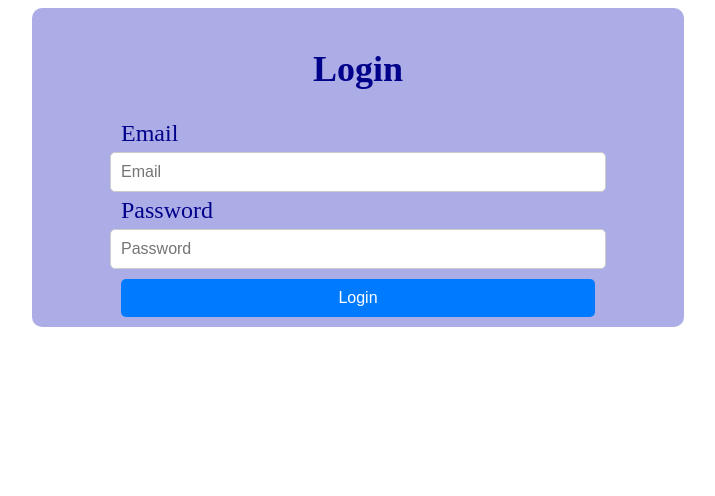
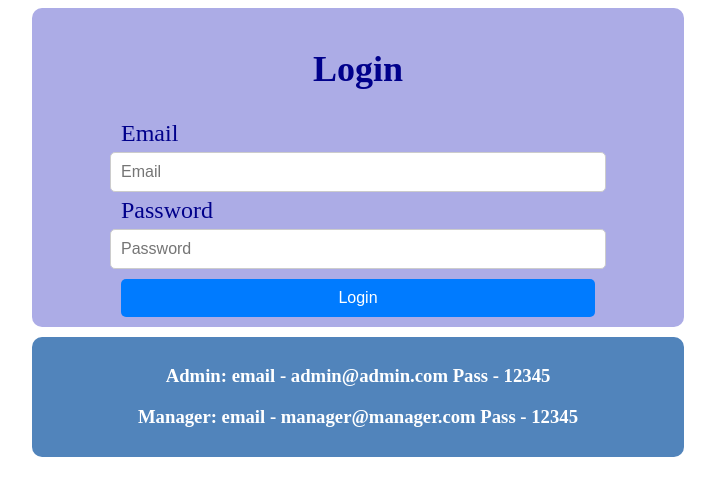
Before and after one commit to tarekhasan175/module_5-assignment_5, a PHP site: page /login.php in a window 1280 px wide. Shown: the top 496 px of the page, without its empty margins (282-997 px from the left). Run offline with PHP 8.4, Linux system fonts and the light colour scheme.

Commit message:
second commit

```diff
--- /dev/null
+++ b/CSS/dash_manager_style.css
@@ -0,0 +1,3 @@
+h2{
+    text-align: center;
+}
--- /dev/null
+++ b/CSS/dash_user_style.css
@@ -0,0 +1,3 @@
+h2{
+    text-align: center;
+}
--- a/CSS/login_style.css
+++ b/CSS/login_style.css
@@ -48,3 +48,16 @@ input[type="submit"] {
 input:hover[type = "submit"]{
     opacity: 0.8;
 }
+
+.info{
+    background-color: #5184bb;
+    width: 50%;
+    margin: 0 auto;
+    margin-top: 10px;
+    height: auto;
+    padding: 10px;
+    border-radius: 10px;
+    color: white;
+    text-align: center;
+    font-weight: 300;
+}
--- a/login.php
+++ b/login.php
@@ -1,5 +1,32 @@
 <?php
 session_start();
+
+
+if ($_SERVER['REQUEST_METHOD'] === 'POST') {
+    $email = $_POST['email'];
+    $password = $_POST['password'];
+
+    if ($email == 'manager@manager.com' && $password == '12345') {
+        header('Location: dashboard_manager.php');
+        exit;
+    }
+
+    if ($email == 'admin@admin.com' && $password == '12345') {
+        header('Location: dashboard_admin.php');
+        exit;
+    } else {
+        $users = file('users.txt', FILE_IGNORE_NEW_LINES);
+        foreach ($users as $user) {
+            list($username, $storedEmail, $storedPassword) = explode('|', $user);
+            if ($email === $storedEmail && password_verify($password, $storedPassword)) {
+                $_SESSION['username'] = $username;
+                header('Location: dashboard_user.php'); // Redirect to the appropriate dashboard
+                exit;
+            }
+        }
+    }
+}
+
 ?>
 
 <!DOCTYPE html>
@@ -17,29 +44,9 @@ session_start();
 </head>
 
 <body>
-    <?php
-
-    if ($_SERVER['REQUEST_METHOD'] === 'POST') {
-        $email = $_POST['email'];
-        $password = $_POST['password'];
-
-        // Read user data from the file and validate credentials
-        $users = file('users.txt', FILE_IGNORE_NEW_LINES);
-        foreach ($users as $user) {
-            list($username, $storedEmail, $storedPassword) = explode('|', $user);
-            if ($email === $storedEmail && password_verify($password, $storedPassword)) {
-                $_SESSION['username'] = $username;
-                header('Location: dashboard.php'); // Redirect to the appropriate dashboard
-                exit;
-            }
-        }
-    }
-    ?>
-
-
     <div class="login_form">
         <h2>Login</h2>
-        <form method="post" action="dashboard_admin.php">
+        <form method="post" action="">
             <label for="email">Email</label>
             <input type="email" name="email" placeholder="Email" required><br>
             <label for="password">Password</label>
@@ -47,6 +54,10 @@ session_start();
             <input type="submit" value="Login">
         </form>
     </div>
+    <div class="info">
+        <h3>Admin: email - admin@admin.com  Pass - 12345</h3>
+        <h3>Manager: email - manager@manager.com  Pass - 12345</h3>
+    </div>
 </body>
 
 </html>
--- a/users.txt
+++ /dev/null
@@ -1 +0,0 @@
-tarek|tarek@hasan.com|$2y$10$YLJaXSrz6uTA5BcnbIwiNulox8SOYyaqlfWHmfT/qFs9.hunZB1oa
```
Also changed, not shown: dashboard_manager.php (+12 -0 lines), dashboard_user.php (+12 -0 lines).
